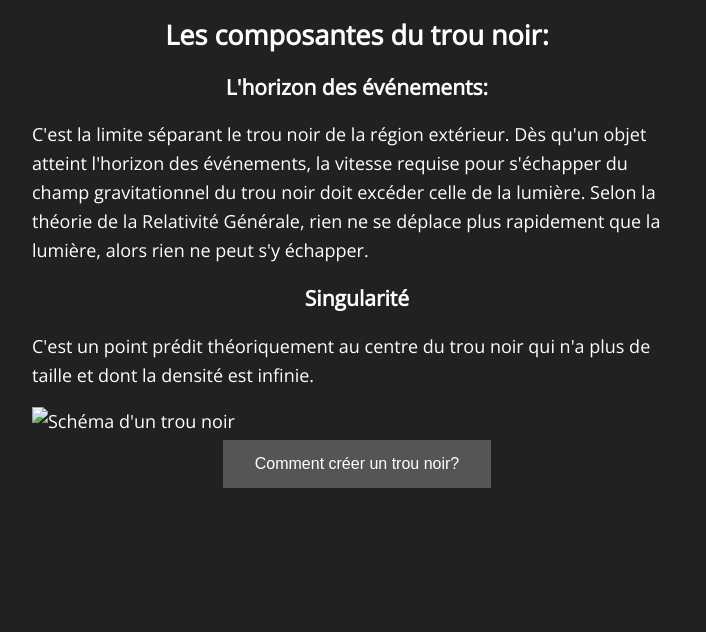
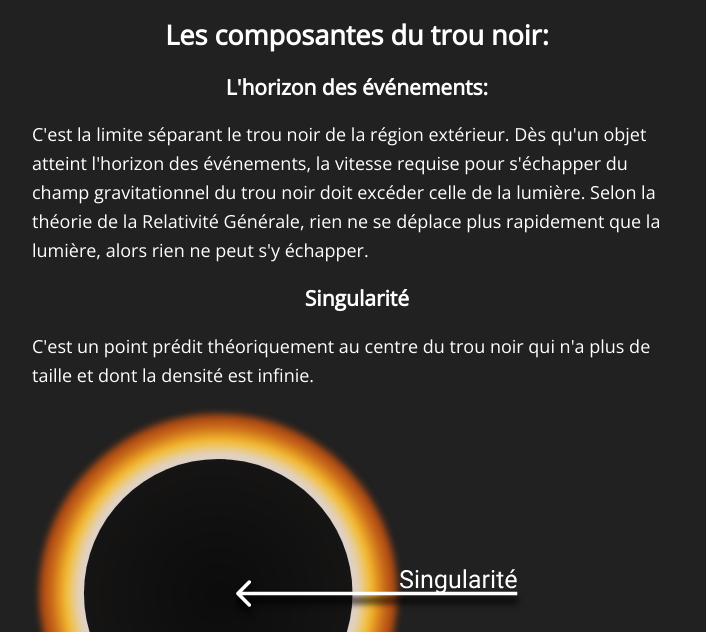
Before and after one commit to Cathouwu/Trou_noir_PP, a plain HTML site: page Définition.html in a window 1280 px wide. Shown: the part 168-800 px from the top of the page, without its empty margins (283-989 px from the left). Drawn offline with nearby package versions, Linux system fonts and the light colour scheme.

Commit message:
Add images

```diff
--- a/Définition.html
+++ b/Définition.html
@@ -25,7 +25,7 @@
     </p>
 
 
-    <img class= "schéma" src="file:///C:/Users/iamca/Downloads/Sch%C3%A9ma%20trou%20noirSch%C3%A9ma_trou_noir.svg"
+    <img class= "schéma" src="Sch%C3%A9ma%20trou%20noirSch%C3%A9ma_trou_noir.svg"
     alt="Schéma d'un trou noir">
 
 
```
Also changed, not shown: Mort_des_étoiles.html (+1 -1 lines), Group 1Étoile.svg (added), Schéma trou noirSchéma_trou_noir (1).svg (added), Schéma trou noirSchéma_trou_noir.svg (added).
